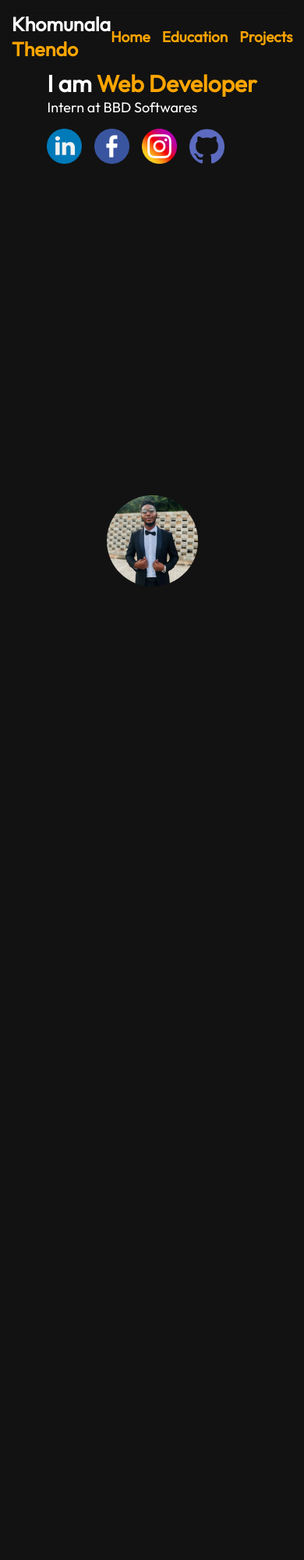
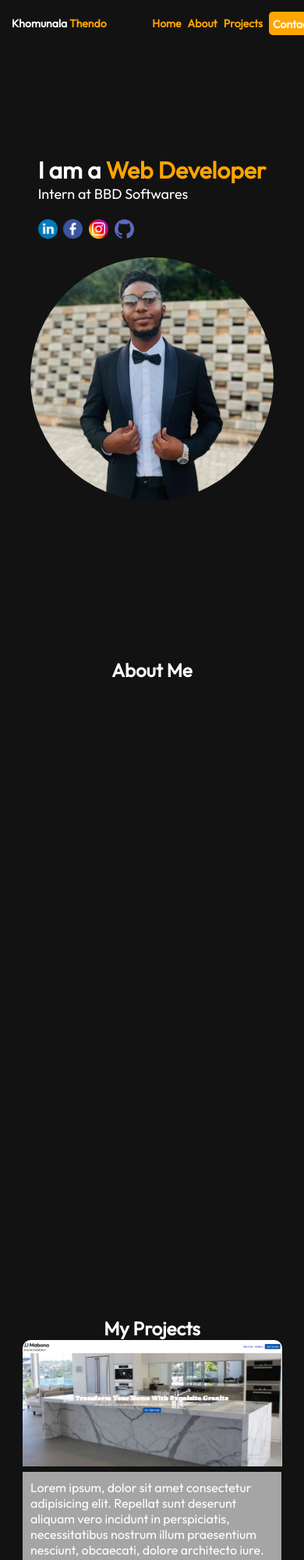
Before and after one commit to KhomunalaThendo/Portfolio, a plain HTML site: page index.html in a window 390 px wide. Shown: the top 2000 px of the page at 78% size. Before the commit the page ends 844 px from the top, so only its background shows below. Drawn offline with Linux system fonts and the light colour scheme.

Commit message:
Add files via upload

```diff
--- a/index.html
+++ b/index.html
@@ -16,25 +16,26 @@
                 <h3>Khomunala <span>Thendo</span></h3>
             </div>
             <div class="navigation">
-                <a href="#">Home</a>
-                <a href="#">Education</a>
-                <a href="#">Projects</a>
+                <a href="#home">Home</a>
+                <a href="#about">About</a>
+                <a href="#projects">Projects</a>
                 <div class="contactBtn">
-                    <a href="#">Contact</a>
+                    <a href="#contact">Contact</a>
                 </div>
+
             </div>
 
         </div>
     </header>
 
-    <section class="home">
+    <section class="home" id="home">
         <div data-aos="fade-right" class="homeText">
-            <h4>I am <span>Web Developer</span></h4>
+            <h4>I am a <span>Web Developer</span></h4>
             <p>Intern at BBD Softwares</p>
             <div class="socials">
-                <a href="#" alt=""><img src="images/linkedin.png" alt="" width="45px"></a>
-                <a href="#" alt=""><img src="images/facebook.png" alt="" width="45px"></a>
-                <a href="#" alt=""><img src="images/social.png" alt="" width="45px"></a>
+                <a href="#" alt=""><img src="images/linkedin.png" alt="" ></a>
+                <a href="#" alt=""><img src="images/facebook.png" alt="" ></a>
+                <a href="#" alt=""><img src="images/social.png" alt="" ></a>
                 <a href="https://github.com/KhomunalaThendo" alt=""><img src="images/github.png" alt="" width="45px"></a>
             </div>
         </div>
@@ -42,7 +43,52 @@
             <img data-aos="fade-left" class="homeImg" src="images/IMG_20250517_210058_327.webp" alt="">
         </div>
     </section>
+    <section class="about" id="about">
+        <h2>About Me</h2>
 
+    </section>
+
+    <section class="projects" id="projects">
+        <h2>My Projects</h2>
+
+        <div class="projectsCont">
+            <div class="projectTile">
+                <div class="projectHeader">
+                    <img src="images/jjmabona.PNG" alt="">
+                </div>
+                <div class="projectText">
+                    <p>Lorem ipsum, dolor sit amet consectetur adipisicing elit. Repellat sunt deserunt aliquam vero incidunt in perspiciatis, necessitatibus nostrum illum praesentium nesciunt, obcaecati, dolore architecto iure. Iusto enim deleniti maiores vel.</p>
+                </div>
+            </div>
+
+            <div class="projectTile">
+                <div class="projectHeader">
+                    <img src="#" alt="">
+                </div>
+                <div class="projectText">
+                    <p>Lorem ipsum, dolor sit amet consectetur adipisicing elit. Repellat sunt deserunt aliquam vero incidunt in perspiciatis, necessitatibus nostrum illum praesentium nesciunt, obcaecati, dolore architecto iure. Iusto enim deleniti maiores vel.</p>
+                </div>
+            </div>
+
+            <div class="projectTile">
+                <div class="projectHeader">
+                    <img src="#" alt="">
+                </div>
+                <div class="projectText">
+                    <p>Lorem ipsum, dolor sit amet consectetur adipisicing elit. Repellat sunt deserunt aliquam vero incidunt in perspiciatis, necessitatibus nostrum illum praesentium nesciunt, obcaecati, dolore architecto iure. Iusto enim deleniti maiores vel.</p>
+                </div>
+            </div>
+        </div>
+    </section>
+
+    <section class="contact" id="contact">
+        <h2>Contact Me</h2>
+
+    </section>
+
+    <footer>
+      &copy; 2025 Thendo Khomunala | Portfolio
+    </footer>
 <!--Scripts-->
 <script src="aos/aos.js"></script>
 <script src="script.js"></script>
@@ -53,5 +99,4 @@
   });
 </script>
 </body>
-
 </html>
--- a/style.css
+++ b/style.css
@@ -64,6 +64,9 @@ span{
 section{
     height: 100vh;
 }
+section h2{
+    text-align: center;
+}
 .home{
     display: flex;
     align-items: center;
@@ -88,8 +91,177 @@ section{
     align-items: center;
     gap: 1rem;
 }
+.socials a img{
+    width: 45px;
+}
 .homeImg{
     width: 30vw;
     border-radius: 50%;
+}
+/*About styling*/
+/*Projects styling*/
+.projectsCont{
+    display: flex;
+    align-items: center;
+    justify-content: center;
+    gap: 1rem;
+}
+.projectTile{
+    display: flex;
+    flex-direction: column;
+
 
 }
+.projectHeader{
+    width: 25vw;
+    height: 20vh;
+    border-top-left-radius: 10px;
+    border-top-right-radius: 10px;
+
+
+}
+.projectHeader img{
+    width: 26.3vw;
+    border-top-left-radius: 10px;
+    border-top-right-radius: 10px;
+}
+.projectText{
+    width: 25vw;
+    border-bottom-left-radius: 10px;
+    border-bottom-right-radius: 10px;
+    background-color: #a5a5a5;
+    padding: 10px;
+}
+@media (max-width: 600px) {
+
+header{
+    width: 100%;
+    position: fixed;
+    backdrop-filter: blur(10px);
+    -webkit-backdrop-filter: blur(10px);
+    z-index: 1;
+}
+.navbar{
+    padding: 15px;
+    display: flex;
+    align-items: center;
+    justify-content: space-between;
+    width: 100%;
+    z-index: 10;
+
+
+
+}
+.logo h3{
+    font-size: 14px;
+}
+span{
+    color: #FFA500;
+}
+.navigation{
+    display: flex;
+    align-items: center;
+    justify-content: center;
+    gap: 8px;
+}
+.navigation a{
+    text-decoration: none;
+    color: #FFA500;
+    font-size: 14px;
+    font-weight: bold;
+}
+.navigation a:hover{
+    color: #FFBF00;
+    border-bottom: solid 1px #FFBF00;
+}
+.contactBtn{
+    background-color: #FFA500;
+    color: #fff;
+    padding: 5px;
+    border-radius: 5px;
+}
+.contactBtn a{
+    color: #fff;
+}
+.contactBtn a:hover{
+    color: #fff;
+}
+section{
+    height: 100vh;
+}
+section h2{
+    text-align: center;
+}
+.home{
+    display: flex;
+    align-items: center;
+    justify-content: center;
+    flex-direction: column;
+    flex-wrap: wrap;
+    gap: 1rem;
+
+}
+.homeText{
+    font-size: 30px;
+    display: flex;
+    flex-direction: column;
+
+}
+.homeText p{
+    font-size: 18px;
+
+}
+.socials{
+    margin-top: 1rem;
+    display: flex;
+    align-items: center;
+    gap: 2vw;
+}
+.socials a img{
+    width: 25px;
+}
+.homeImg{
+    width: 80vw;
+    border-radius: 50%;
+}
+.projects{
+    height: 110vh;
+}
+/*Projects styling*/
+.projectsCont{
+    display: flex;
+    align-items: center;
+    justify-content: center;
+    gap: 1rem;
+    flex-direction: column;
+}
+.projectTile{
+    display: flex;
+    flex-direction: column;
+
+
+}
+.projectHeader{
+    width: 85vw;
+    height: 20vh;
+    border-top-left-radius: 10px;
+    border-top-right-radius: 10px;
+
+
+}
+.projectHeader img{
+    width: 85.5vw;
+    border-top-left-radius: 10px;
+    border-top-right-radius: 10px;
+}
+.projectText{
+    width: 80vw;
+    border-bottom-left-radius: 10px;
+    border-bottom-right-radius: 10px;
+    background-color: #a5a5a5;
+    padding: 10px;
+}
+.contact{
+    margin-top: 25vh;
+}
+}
```
Also changed, not shown: toggle.html (added, +177 -0 lines), images/jjmabona.PNG (added).
